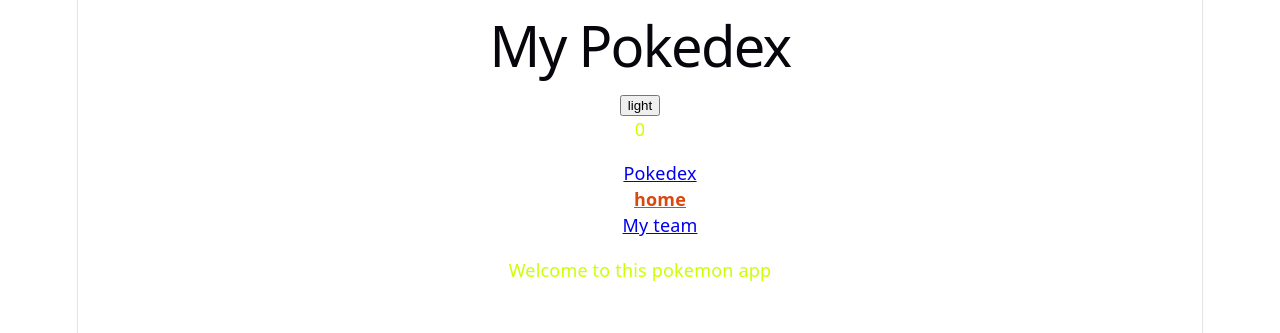
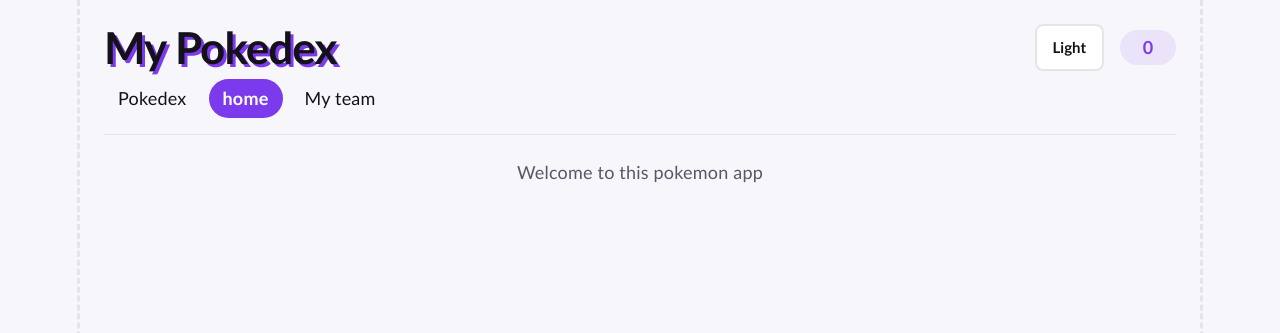
Before and after one commit to megannnmorales/pokedex, a React (Vite) app: page / in a window 1280 px wide. Shown: the top 333 px of the page. Built offline with nearby package versions, Linux system fonts and the light colour scheme; no server answers.

Commit message:
add styling

```diff
--- a/src/App.css
+++ b/src/App.css
@@ -1,197 +1,338 @@
-.counter {
-  font-size: 16px;
-  padding: 5px 10px;
-  border-radius: 5px;
+/* ============================================================
+   Theme variables
+   - :root gives a safe default (also covers the toast container,
+     which sits OUTSIDE the data-theme div)
+   - [data-theme] on your wrapper div overrides them for everything inside
+   ============================================================ */
+:root,
+[data-theme="light"] {
+  --text: #5b5666;
+  --text-h: #14111b;
+  --bg: #f7f6fb;
+  --surface: #ffffff;
+  --border: #e5e4ea;
+  --accent: #7c3aed;
+  --accent-hover: #6d28d9;
+  --accent-bg: rgba(124, 58, 237, 0.1);
+  --danger: #dc2626;
+  --danger-bg: rgba(220, 38, 38, 0.08);
+  --shadow:
+    0 1px 2px rgba(20, 17, 27, 0.06), 0 8px 24px -8px rgba(20, 17, 27, 0.12);
+  --shadow-hover:
+    0 2px 4px rgba(20, 17, 27, 0.08), 0 16px 32px -8px rgba(20, 17, 27, 0.2);
+  --active-link: #d9480f;
+}
+
+[data-theme="dark"] {
+  --text: #a1a1b3;
+  --text-h: #f4f4f8;
+  --bg: #121218;
+  --surface: #1c1c26;
+  --border: #2d2d3b;
+  --accent: #c084fc;
+  --accent-hover: #d8a8ff;
+  --accent-bg: rgba(192, 132, 252, 0.15);
+  --danger: #f87171;
+  --danger-bg: rgba(248, 113, 113, 0.12);
+  --shadow: 0 1px 2px rgba(0, 0, 0, 0.4), 0 8px 24px -8px rgba(0, 0, 0, 0.6);
+  --shadow-hover:
+    0 2px 4px rgba(0, 0, 0, 0.5), 0 16px 32px -8px rgba(0, 0, 0, 0.8);
+  --active-link: #ff8a4c;
+}
+
+/* ============================================================
+   Page shell (the data-theme wrapper div)
+   ============================================================ */
+[data-theme] {
+  background: var(--bg);
+  color: var(--text);
+  min-height: 100svh;
+  padding: 0 24px 48px;
+  transition:
+    background 0.25s,
+    color 0.25s;
+}
+
+/* ---------- top header: title, theme toggle, counter ---------- */
+[data-theme] > header {
+  display: flex;
+  align-items: center;
+  justify-content: space-between;
+  gap: 16px;
+  padding: 24px 0 8px;
+}
+
+[data-theme] > header h1 {
+  margin: 0 auto 0 0;
+  font-size: clamp(28px, 5vw, 44px);
+  letter-spacing: -1px;
+  color: var(--text-h);
+}
+
+/* the "5" counter */
+[data-theme] > header p {
+  min-width: 32px;
+  padding: 4px 12px;
+  border-radius: 999px;
+  background: var(--accent-bg);
   color: var(--accent);
-  background: var(--accent-bg);
+  font-weight: 700;
+  text-align: center;
+}
+
+/* ---------- buttons (theme toggle + card buttons) ---------- */
+[data-theme] button {
+  font: inherit;
+  font-size: 15px;
+  font-weight: 600;
+  cursor: pointer;
+  padding: 8px 16px;
+  border-radius: 8px;
   border: 2px solid transparent;
-  transition: border-color 0.3s;
-  margin-bottom: 24px;
-
-  &:hover {
-    border-color: var(--accent-border);
+  transition:
+    background 0.2s,
+    border-color 0.2s,
+    transform 0.1s;
 }
-  &:focus-visible {
+[data-theme] button:active {
+  transform: scale(0.97);
+}
+[data-theme] button:focus-visible {
   outline: 2px solid var(--accent);
   outline-offset: 2px;
 }
+
+/* theme toggle in the header */
+[data-theme] > header button {
+  background: var(--surface);
+  color: var(--text-h);
+  border-color: var(--border);
+  text-transform: capitalize;
 }
-.active {
-  font-weight: bold;
-  text-decoration: underline;
-  color: #d9480f;
+[data-theme] > header button:hover {
+  border-color: var(--accent);
 }
 
-.hero {
-  position: relative;
-
-  .base,
-  .framework,
-  .vite {
-    inset-inline: 0;
-    margin: 0 auto;
+/* ---------- nav ---------- */
+[data-theme] nav {
+  border-bottom: 1px solid var(--border);
+  padding-bottom: 16px;
+  margin-bottom: 24px;
+}
+[data-theme] nav ul {
+  display: flex;
+  flex-wrap: wrap;
+  gap: 8px;
+  margin: 0;
+  padding: 0;
+  list-style: none;
+}
+[data-theme] nav .nav-link {
+  display: inline-block;
+  padding: 6px 14px;
+  border-radius: 999px;
+  color: var(--text-h);
+  text-decoration: none;
+  font-weight: 500;
+  transition:
+    background 0.2s,
+    color 0.2s;
+}
+[data-theme] nav .nav-link:hover {
+  background: var(--accent-bg);
+}
+[data-theme] nav .nav-link.active {
+  background: var(--accent);
+  color: #fff;
+  text-decoration: none;
+  font-weight: 600;
 }
 
-  .base {
-    width: 170px;
-    position: relative;
-    z-index: 0;
+/* ---------- page sections ---------- */
+[data-theme] main section > header h2 {
+  margin: 0 0 20px;
+  font-size: 28px;
+  color: var(--text-h);
+  text-align: left;
 }
 
-  .framework,
-  .vite {
-    position: absolute;
+/* ============================================================
+   Pokemon grid + cards
+   ============================================================ */
+[data-theme] main ul {
+  display: grid;
+  grid-template-columns: repeat(auto-fill, minmax(200px, 1fr));
+  gap: 20px;
+  margin: 0;
+  padding: 0;
+  list-style: none;
 }
 
-  .framework {
-    z-index: 1;
-    top: 34px;
-    height: 28px;
-    transform: perspective(2000px) rotateZ(300deg) rotateX(44deg) rotateY(39deg)
-      scale(1.4);
+[data-theme] li[aria-label="Pokemon Card"] {
+  position: relative;
+  display: flex;
+  flex-direction: column;
+  align-items: center;
+  gap: 8px;
+  padding: 32px 16px 16px;
+  background: var(--surface);
+  border: 1px solid var(--border);
+  border-radius: 16px;
+  box-shadow: var(--shadow);
+  transition:
+    transform 0.2s,
+    box-shadow 0.2s,
+    border-color 0.2s;
+}
+[data-theme] li[aria-label="Pokemon Card"]:hover {
+  transform: translateY(-4px);
+  box-shadow: var(--shadow-hover);
+  border-color: var(--accent);
 }
 
-  .vite {
-    z-index: 0;
-    top: 107px;
-    height: 26px;
-    width: auto;
-    transform: perspective(2000px) rotateZ(300deg) rotateX(40deg) rotateY(39deg)
-      scale(0.8);
+/* "On your team" badge, top-left corner of the card */
+[data-theme] .badge {
+  position: absolute;
+  top: 12px;
+  left: 12px;
+  padding: 2px 10px;
+  border-radius: 999px;
+  background: var(--accent-bg);
+  color: var(--accent);
+  font-size: 12px;
+  font-weight: 700;
+  letter-spacing: 0.3px;
+}
+
+/* name link */
+[data-theme] li[aria-label="Pokemon Card"] a {
+  text-decoration: none;
+}
+[data-theme] li[aria-label="Pokemon Card"] h2 {
+  margin: 0;
+  font-size: 16px;
+  letter-spacing: 0.5px;
+  color: var(--text-h);
+  transition: color 0.2s;
+}
+[data-theme] li[aria-label="Pokemon Card"] a:hover h2 {
+  color: var(--accent);
+}
+
+/* number */
+[data-theme] li[aria-label="Pokemon Card"] p {
+  margin: 0;
+  font-family: ui-monospace, Consolas, monospace;
+  font-size: 14px;
+  opacity: 0.8;
+}
+
+/* sprite */
+[data-theme] li[aria-label="Pokemon Card"] img {
+  width: 128px;
+  height: 128px;
+  object-fit: contain;
+  image-rendering: pixelated;
+  transition: transform 0.2s;
+}
+[data-theme] li[aria-label="Pokemon Card"]:hover img {
+  transform: scale(1.1);
+}
+
+/* add to team */
+#addToTeam {
+  width: 100%;
+  margin-top: 8px;
+  background: var(--accent);
+  color: #fff;
+}
+#addToTeam:hover {
+  background: var(--accent-hover);
+}
+
+/* remove from team */
+#deleteFromTeam {
+  background: var(--danger-bg);
+  color: var(--danger);
+  border-color: transparent;
+}
+#deleteFromTeam:hover {
+  border-color: var(--danger);
+}
+
+/* ============================================================
+   Toasts (container is outside the themed div, so it only
+   uses colours that work in both modes)
+   ============================================================ */
+.toast-container {
+  position: fixed;
+  right: 16px;
+  bottom: 16px;
+  z-index: 1000;
+  display: flex;
+  flex-direction: column;
+  gap: 8px;
+  max-width: calc(100vw - 32px);
+  pointer-events: none;
+}
+
+.toast {
+  pointer-events: auto;
+  display: flex;
+  align-items: center;
+  justify-content: space-between;
+  gap: 12px;
+  min-width: 240px;
+  padding: 12px 16px;
+  border-radius: 10px;
+  color: #0f0202;
+  font-size: 15px;
+  box-shadow: 0 8px 24px -6px rgba(0, 0, 0, 0.4);
+  animation: toast-in 0.25s ease-out;
+}
+.toast-success {
+  background: #2f9e44;
+}
+.toast-error {
+  background: #e03131;
+}
+.toast button {
+  background: transparent;
+  color: inherit;
+  border: none;
+  font-size: 20px;
+  line-height: 1;
+  cursor: pointer;
+  opacity: 0.8;
+}
+.toast button:hover {
+  opacity: 1;
+}
+
+@keyframes toast-in {
+  from {
+    opacity: 0;
+    transform: translateY(12px);
+  }
+  to {
+    opacity: 1;
+    transform: none;
   }
 }
 
-#center {
-  display: flex;
-  flex-direction: column;
-  gap: 25px;
-  place-content: center;
-  place-items: center;
-  flex-grow: 1;
-
-  @media (max-width: 1024px) {
-    padding: 32px 20px 24px;
-    gap: 18px;
+/* ============================================================
+   Small screens
+   ============================================================ */
+@media (max-width: 600px) {
+  [data-theme] {
+    padding: 0 16px 32px;
+  }
+  [data-theme] main ul {
+    grid-template-columns: repeat(2, 1fr);
+    gap: 12px;
+  }
+  [data-theme] li[aria-label="Pokemon Card"] img {
+    width: 96px;
+    height: 96px;
   }
 }
-
-#next-steps {
-  display: flex;
-  border-top: 1px solid var(--border);
-  text-align: left;
-
-  & > div {
-    flex: 1 1 0;
-    padding: 32px;
-    @media (max-width: 1024px) {
-      padding: 24px 20px;
-    }
-  }
-
-  .icon {
-    margin-bottom: 16px;
-    width: 22px;
-    height: 22px;
-  }
-
-  @media (max-width: 1024px) {
-    flex-direction: column;
-    text-align: center;
-  }
-}
-
-#docs {
-  border-right: 1px solid var(--border);
-
-  @media (max-width: 1024px) {
-    border-right: none;
-    border-bottom: 1px solid var(--border);
-  }
-}
-
-#next-steps ul {
-  list-style: none;
-  padding: 0;
-  display: flex;
-  gap: 8px;
-  margin: 32px 0 0;
-
-  .logo {
-    height: 18px;
-  }
-
-  a {
-    color: var(--text-h);
-    font-size: 16px;
-    border-radius: 6px;
-    background: var(--social-bg);
-    display: flex;
-    padding: 6px 12px;
-    align-items: center;
-    gap: 8px;
-    text-decoration: none;
-    transition: box-shadow 0.3s;
-
-    &:hover {
-      box-shadow: var(--shadow);
-    }
-    .button-icon {
-      height: 18px;
-      width: 18px;
-    }
-  }
-
-  @media (max-width: 1024px) {
-    margin-top: 20px;
-    flex-wrap: wrap;
-    justify-content: center;
-
-    li {
-      flex: 1 1 calc(50% - 8px);
-    }
-
-    a {
-      width: 100%;
-      justify-content: center;
-      box-sizing: border-box;
-    }
-  }
-}
-
-[data-theme= "light"]{
-  color:#ccff00
-}
-[data-theme= "dark"]{
-  color:#ff00ea
-}
-
-
-#spacer {
-  height: 88px;
-  border-top: 1px solid var(--border);
-  @media (max-width: 1024px) {
-    height: 48px;
-  }
-}
-
-.ticks {
-  position: relative;
-  width: 100%;
-
-  &::before,
-  &::after {
-    content: '';
-    position: absolute;
-    top: -4.5px;
-    border: 5px solid transparent;
-  }
-
-  &::before {
-    left: 0;
-    border-left-color: var(--border);
-  }
-  &::after {
-    right: 0;
-    border-right-color: var(--border);
-  }
-}
--- a/src/index.css
+++ b/src/index.css
@@ -1,22 +1,21 @@
 :root {
-  --text: #6b6375;
-  --text-h: #08060d;
-  --bg: #fff;
-  --border: #e5e4e7;
-  --code-bg: #f4f3ec;
-  --accent: #aa3bff;
-  --accent-bg: rgba(170, 59, 255, 0.1);
-  --accent-border: rgba(170, 59, 255, 0.5);
-  --social-bg: rgba(244, 243, 236, 0.5);
-  --shadow:
-    rgba(0, 0, 0, 0.1) 0 10px 15px -3px, rgba(0, 0, 0, 0.05) 0 4px 6px -2px;
+  --text: #5b4b8a;
+  --text-h: #2d1b69;
+  --bg: #fff7e0;
+  --border: #ffb3c7;
+  --code-bg: #ffe6a8;
+  --accent: #ff5d8f;
+  --accent-bg: rgba(255, 93, 143, 0.15);
+  --accent-border: rgba(255, 93, 143, 0.6);
+  --social-bg: rgba(255, 230, 168, 0.5);
+  --shadow: rgba(45, 27, 105, 0.25) 0 8px 0, rgba(45, 27, 105, 0.1) 0 12px 20px;
 
-  --sans: system-ui, "Segoe UI", Roboto, sans-serif;
-  --heading: system-ui, "Segoe UI", Roboto, sans-serif;
+  --sans: ui-rounded, "Trebuchet MS", system-ui, sans-serif;
+  --heading: ui-rounded, "Trebuchet MS", system-ui, sans-serif;
   --mono: ui-monospace, Consolas, monospace;
 
-  font: 18px/145% var(--sans);
-  letter-spacing: 0.18px;
+  font: 18px/150% var(--sans);
+  letter-spacing: 0.2px;
   color-scheme: light dark;
   color: var(--text);
   background: var(--bg);
@@ -32,17 +31,16 @@
 
 @media (prefers-color-scheme: dark) {
   :root {
-    --text: #9ca3af;
-    --text-h: #f3f4f6;
-    --bg: #16171d;
-    --border: #2e303a;
-    --code-bg: #1f2028;
-    --accent: #c084fc;
-    --accent-bg: rgba(192, 132, 252, 0.15);
-    --accent-border: rgba(192, 132, 252, 0.5);
-    --social-bg: rgba(47, 48, 58, 0.5);
-    --shadow:
-      rgba(0, 0, 0, 0.4) 0 10px 15px -3px, rgba(0, 0, 0, 0.25) 0 4px 6px -2px;
+    --text: #c9bfff;
+    --text-h: #fff6c2;
+    --bg: #1d1640;
+    --border: #4b3a8a;
+    --code-bg: #2d2360;
+    --accent: #ffd23f;
+    --accent-bg: rgba(255, 210, 63, 0.15);
+    --accent-border: rgba(255, 210, 63, 0.5);
+    --social-bg: rgba(45, 35, 96, 0.5);
+    --shadow: rgba(0, 0, 0, 0.5) 0 8px 0, rgba(0, 0, 0, 0.3) 0 12px 20px;
   }
 
   #social .button-icon {
@@ -55,7 +53,7 @@
   max-width: 100%;
   margin: 0 auto;
   text-align: center;
-  border-inline: 1px solid var(--border);
+  border-inline: 3px dashed var(--border);
   min-height: 100svh;
   display: flex;
   flex-direction: column;
@@ -69,14 +67,15 @@ body {
 h1,
 h2 {
   font-family: var(--heading);
-  font-weight: 500;
+  font-weight: 800;
   color: var(--text-h);
 }
 
 h1 {
   font-size: 56px;
-  letter-spacing: -1.68px;
+  letter-spacing: -0.5px;
   margin: 32px 0;
+  text-shadow: 3px 3px 0 var(--accent);
   @media (max-width: 1024px) {
     font-size: 36px;
     margin: 20px 0;
@@ -85,7 +84,7 @@ h1 {
 h2 {
   font-size: 24px;
   line-height: 118%;
-  letter-spacing: -0.24px;
+  letter-spacing: 0;
   margin: 0 0 8px;
   @media (max-width: 1024px) {
     font-size: 20px;
@@ -99,15 +98,16 @@ code,
 .counter {
   font-family: var(--mono);
   display: inline-flex;
-  border-radius: 4px;
+  border-radius: 999px;
   color: var(--text-h);
 }
 
 code {
   font-size: 15px;
   line-height: 135%;
-  padding: 4px 8px;
+  padding: 4px 12px;
   background: var(--code-bg);
+  border: 2px solid var(--accent-border);
 }
 
 ul {
```
Lines whose indentation alone changed are shown as unchanged.
